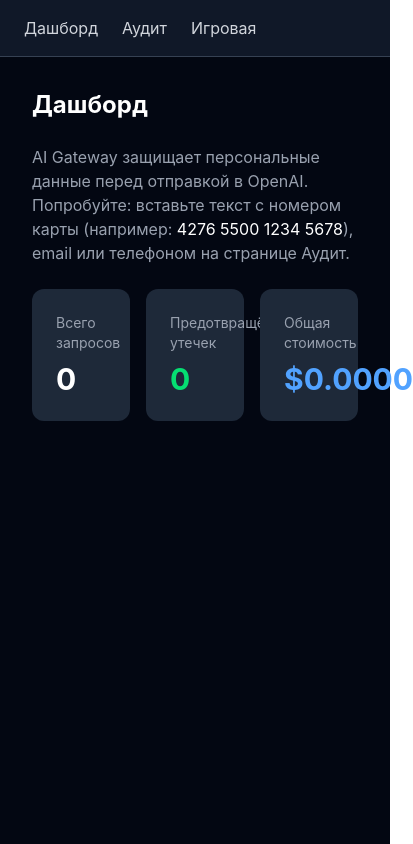
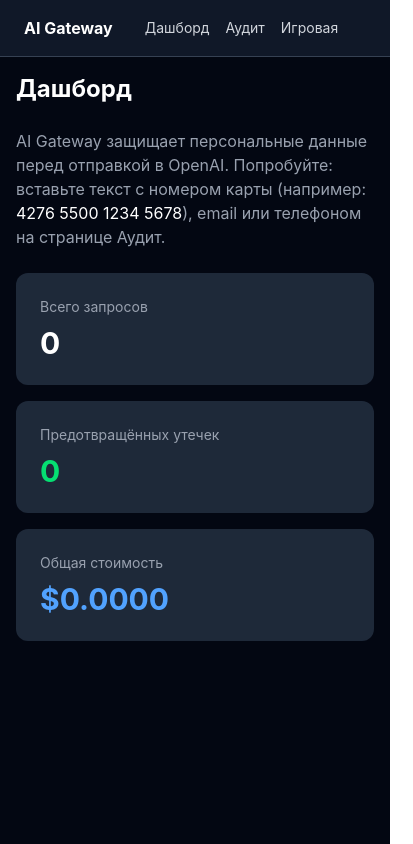
Before and after one commit to IuliiaUsatova/ai-gateway, a React (Vite) app in the folder frontend/: page / in a window 390 px wide. Shown: the whole page, 413 px wide, since content can reach past the window. Built offline with nearby package versions, Linux system fonts and the light colour scheme; no server answers.

Commit message:
feat: add mobile responsive layout

```diff
--- a/frontend/src/components/Navbar.tsx
+++ b/frontend/src/components/Navbar.tsx
@@ -2,10 +2,11 @@ import { Link } from "react-router-dom"
 
 function Navbar() {
     return (
-        <nav className="bg-gray-900 border-b border-gray-700 px-6 py-4 flex gap-6">
-            <Link to='/' className="text-gray-300 hover:text-white">Дашборд</Link>
-            <Link to='/audit' className="text-gray-300 hover:text-white">Аудит</Link>
-            <Link to='/playground' className="text-gray-300 hover:text-white">Игровая</Link>
+        <nav className="bg-gray-900 border-b border-gray-700 px-6 py-4 flex flex-wrap gap-4 items-center">
+            <span className="text-white font-bold mr-4">AI Gateway</span>
+            <Link to='/' className="text-gray-300 hover:text-white text-sm">Дашборд</Link>
+            <Link to='/audit' className="text-gray-300 hover:text-white text-sm">Аудит</Link>
+            <Link to='/playground' className="text-gray-300 hover:text-white text-sm">Игровая</Link>
         </nav>
     )
 }
--- a/frontend/src/pages/AuditLogPage.tsx
+++ b/frontend/src/pages/AuditLogPage.tsx
@@ -31,7 +31,7 @@ function AuditLogPage() {
         fetchLogs()
     }, [])
     return (
-        <div className="p-8 max-w-3xl">
+        <div className="p-4 md:p-8 max-w-3xl mx-auto">
             <h1 className="text-2xl font-bold mb-6">Аудит</h1>
             <ChatInput text={text} onChange={setText} onSubmit={handleSubmit} isLoading={isLoading} />
             {logs.map((log) => (
--- a/frontend/src/pages/DashboardPage.tsx
+++ b/frontend/src/pages/DashboardPage.tsx
@@ -7,14 +7,14 @@ function DashboardPage() {
         return acc + log.cost
     }, 0)
     return (
-        <div className="p-8">
+        <div className="p-4 md:p-8 max-w-5xl mx-auto">
             <h1 className="text-2xl font-bold mb-6">Дашборд</h1>
             <p className="text-gray-400 mb-6">
                 AI Gateway защищает персональные данные перед отправкой в OpenAI.
                 Попробуйте: вставьте текст с номером карты (например: <span className="text-white">4276 5500 1234 5678</span>),
                 email или телефоном на странице Аудит.
             </p>
-            <div className="grid grid-cols-3 gap-4">
+            <div className="grid grid-cols-1 md:grid-cols-3 gap-4">
                 <div className="bg-gray-800 rounded-xl p-6">
                     <p className="text-gray-400 text-sm">Всего запросов</p>
                     <p className="text-3xl font-bold mt-2">{logs.length}</p>
--- a/frontend/src/pages/PlaygroundPage.tsx
+++ b/frontend/src/pages/PlaygroundPage.tsx
@@ -13,7 +13,7 @@ function PlaygroundPage() {
     }
 
     return (
-        <div className="p-8 max-w-3xl">
+        <div className="p-4 md:p-8 max-w-3xl mx-auto">
             <h1 className="text-2xl font-bold mb-6">Игровая площадка</h1>
             <ChatInput text={text} onChange={setText} onSubmit={handleSubmit} />
             {result && (
```
